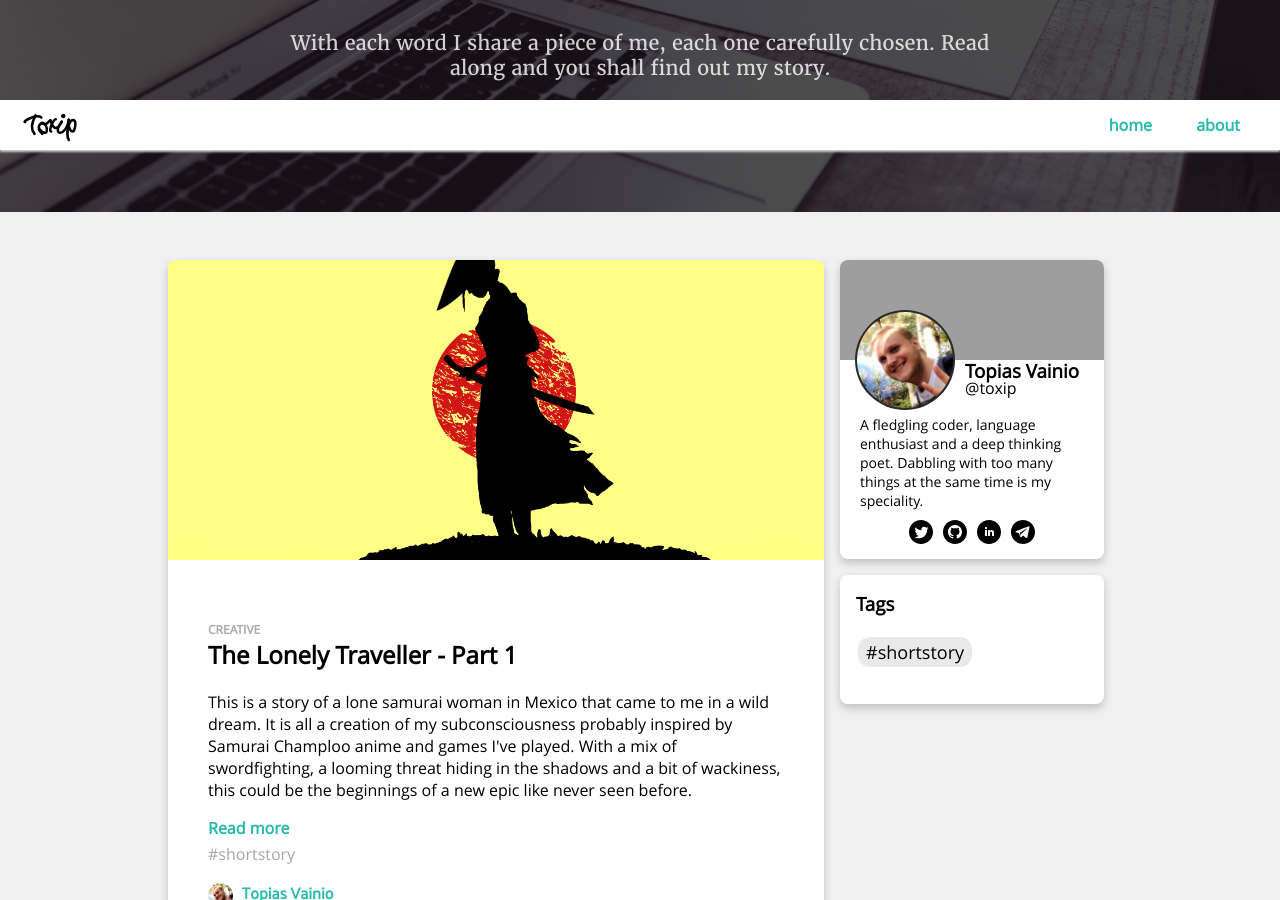
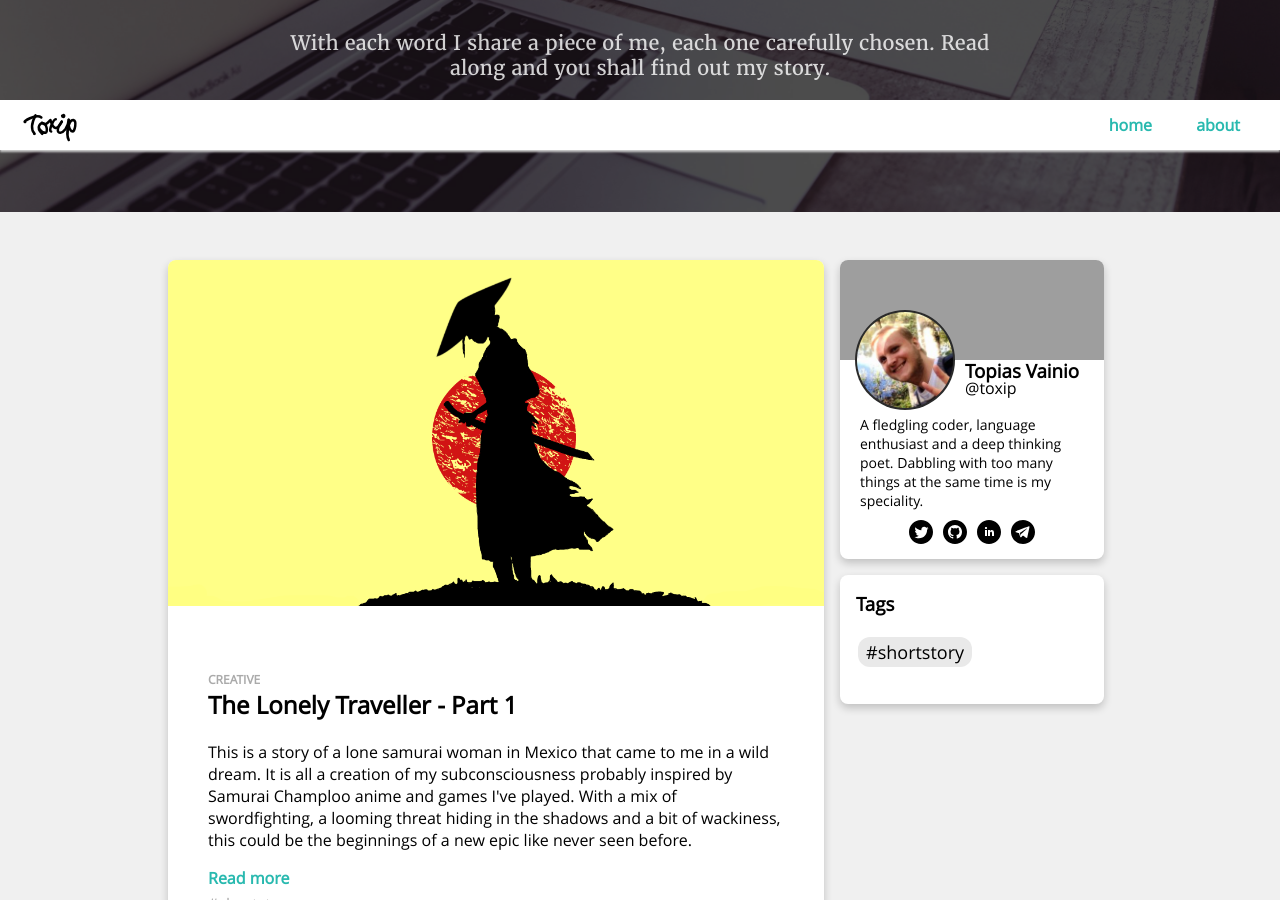
Before and after one commit to topiasv/toxip.net, a Jekyll site: the page built from index.html, in a window 1280 px wide and 900 px high, scrolled down 338 px. Built offline with Jekyll 4.4.1, drawn with Linux system fonts in a browser that asks for light colours; the list of posts is cut into pages by our own code; grey boxes are pictures that could not be loaded.

Commit message:
Fix post image size

```diff
--- a/css/main.scss
+++ b/css/main.scss
@@ -534,7 +534,7 @@ html:not(.can-touch) #navbar.scrolled .svg-link:hover .svg,
 
 .post-card-image {
   width: 100%;
-  height: 300px;
+  height: auto;
   border-top-left-radius: 8px;
   border-top-right-radius: 8px;
   background-position: 100% bottom;
--- a/index.html
+++ b/index.html
@@ -22,7 +22,7 @@ header-img: writer.jpg
     {% for post in site.posts %}
       <article class="post-card card">
         <a href="{{ post.url | relative_url }}">
-          <div class="post-card-image" style="background-image: url('/img/{{ post.header-img }}')" alt="{{ post.title | escape }}"></div>
+          <img class="post-card-image" src="/img/{{ post.header-img }}" alt="{{ post.title | escape }}"></img>
         </a>
           <div class="post-card-content">
               <header class="post-card-header">
```
